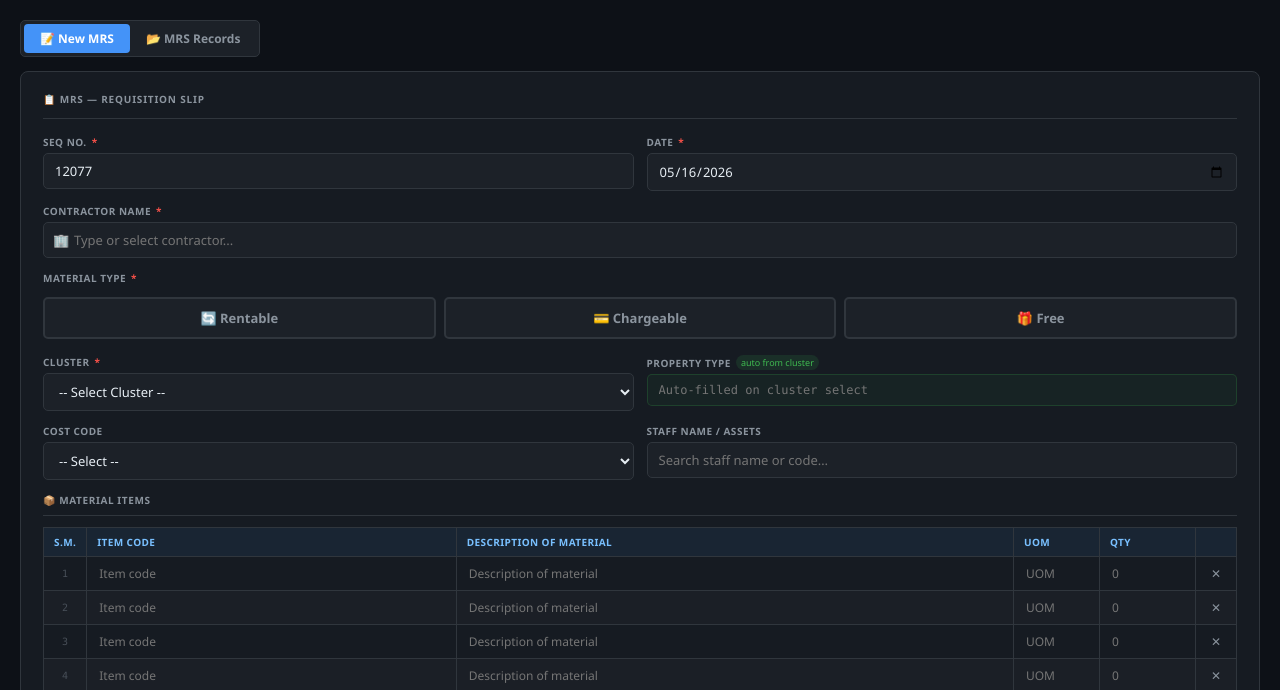
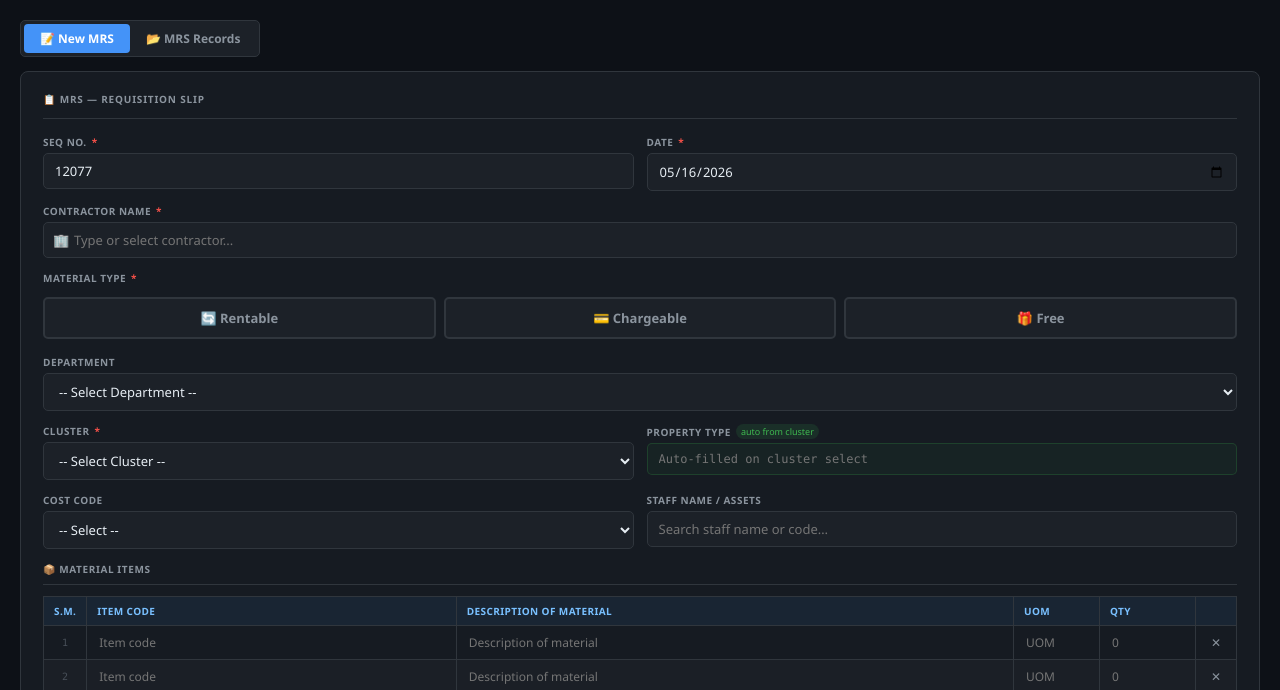
Before and after one commit to rahulshah1122/inventory, a plain HTML site: page index.html in a window 1280 px wide. Shown: the part 91-781 px from the top of the page. Drawn offline with Linux system fonts and the light colour scheme.

Commit message:
fixed the department issue

```diff
--- a/index.html
+++ b/index.html
@@ -370,6 +370,23 @@ td.ic .cv{color:var(--acc);font-family:var(--mo);font-weight:600}
           <button type="button" class="mrs-type-btn" id="mtype-free"       onclick="pickMRSType('Free')"       style="flex:1;min-width:90px;padding:10px 8px;border-radius:var(--r2);border:2px solid var(--b1);background:var(--s2);color:var(--sub);font-size:13px;font-weight:700;cursor:pointer;transition:all .15s;font-family:var(--ff)">🎁 Free</button>
         </div>
         <input type="hidden" id="mrs_type" value="">
+      </div>
+
+      <div class="fg" style="margin-bottom:13px">
+        <div class="fl">Department</div>
+        <select id="mrs_dept">
+          <option value="">-- Select Department --</option>
+          <option>ADMN&amp;GEN</option>
+          <option>CIVIL</option>
+          <option>FINANCE</option>
+          <option>HAVC</option>
+          <option>HR</option>
+          <option>MEP</option>
+          <option>PROCUR</option>
+          <option>QC</option>
+          <option>QS</option>
+          <option>STCONIN</option>
+        </select>
       </div>
 
       <div class="fg2" style="margin-bottom:13px">
@@ -1840,7 +1857,7 @@ function exportSelectedSlip(){
       notes:'',qty:it.qty||'',price:'',total:'',
       whse:masterItem?masterItem.whse:'SHC01',ord:'',acct:'',
       proj:masterItem?masterItem.proj:'SHC-PH01',
-      dept:'',prop:r.proptype||'',clust:r.cluster||'',
+      dept:r.dept||'',prop:r.proptype||'',clust:r.cluster||'',
       cost:r.costcode||'',staff:r.staff||'',
       qtywhse:'',lastprice:'',afp:'',
       supvat:'',supinv:'',supdate:r.date||'',svcode:'',
@@ -2040,6 +2057,7 @@ function saveMRS(){
     materialType:_mrsType||'',
     cluster:(document.getElementById('mrs_cluster')?.value||''),
     proptype:(document.getElementById('mrs_proptype')?.value||''),
+    dept:(document.getElementById('mrs_dept')?.value||''),
     costcode:(document.getElementById('mrs_costcode')?.value||''),
     staff:(document.getElementById('mrs_staff')?.value||''),
     rows,
@@ -2064,7 +2082,7 @@ function saveMRS(){
       ord:'',
       acct:'',
       proj:masterItem?masterItem.proj:'SHC-PH01',
-      dept:'',
+      dept:record.dept||'',
       prop:record.proptype||'',
       clust:record.cluster||'',
       cost:record.costcode||'',
@@ -2095,6 +2113,7 @@ function clearMRSForm(){
   });
   document.getElementById('mrs_contractor').value='';
   document.getElementById('contractor_info').style.display='none';
+  const mDept=document.getElementById('mrs_dept');if(mDept)mDept.value='';
   document.getElementById('mrs_cluster').value='';
   document.getElementById('mrs_proptype').value='';
   document.getElementById('mrs_costcode').value='';
@@ -2215,7 +2234,7 @@ function exportFilteredMRSToSheets(){
         ord:'',
         acct:'',
         proj:masterItem?masterItem.proj:'SHC-PH01',
-        dept:'',
+        dept:r.dept||'',
         prop:r.proptype||'',
         clust:r.cluster||'',
         cost:r.costcode||'',
```
